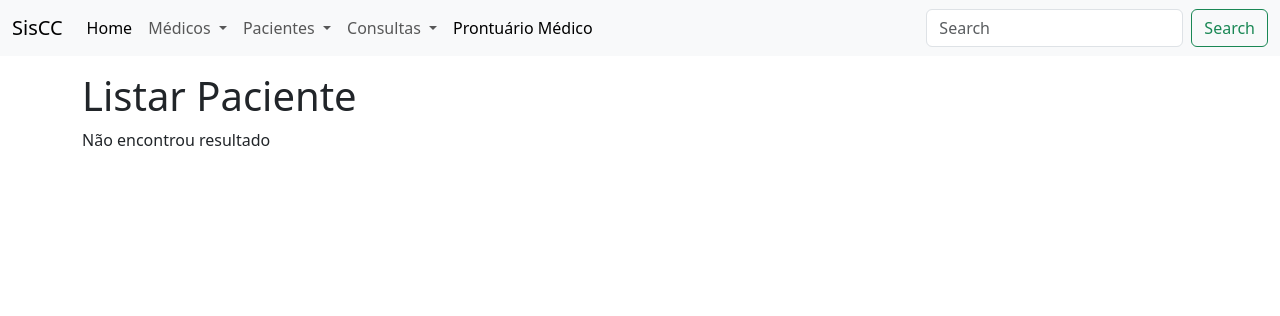
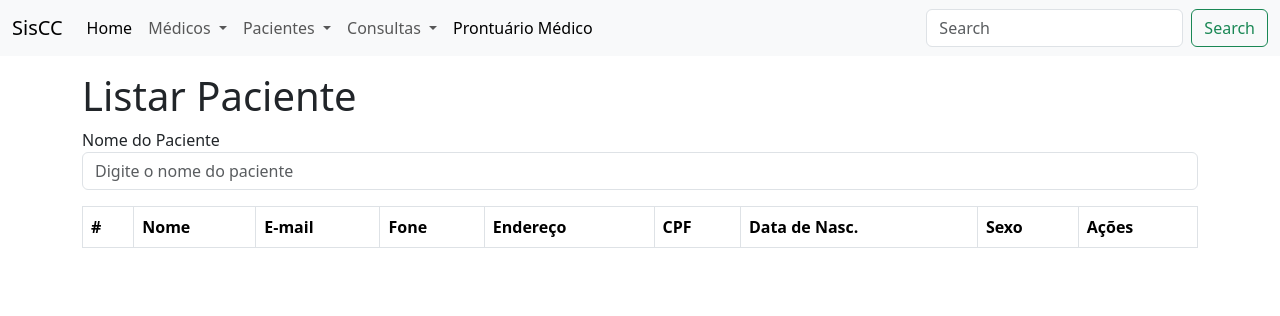
Before and after one commit to RafaelMelo23/SysClinica, a PHP site: page /index.php?page=listar-paciente in a window 1280 px wide. Shown: the top 316 px of the page. Run offline with PHP 8.4, Linux system fonts and the light colour scheme; data that the repository does not hold is empty.

Commit message:
Teste paciente id

```diff
--- a/buscar-paciente.php
+++ b/buscar-paciente-prontuario.php
@@ -4,6 +4,7 @@
 
 
     $nomePaciente = $_GET['nome_paciente'];
+
 
 
     $sql = "SELECT * FROM paciente WHERE nome_paciente LIKE '%{$nomePaciente}%'";
@@ -16,7 +17,7 @@
 
 
     while ($row = mysqli_fetch_array($result)) {
-        $output[] = $row['nome_paciente'];
+        $output[] = $row['nome_paciente'] . ' - ' . $row['id_paciente'];
     }
 
 
--- a/index.php
+++ b/index.php
@@ -107,6 +107,12 @@
 						case 'salvar-consulta':
 							include('salvar-consulta.php');
 							break;
+						case 'prontuario-medico':
+							include('prontuario-medico.php');
+							break;
+						case 'listar-prontuario':
+							include('listar-prontuario.php');
+							break;
 
 						default:
 							include('home.php');
--- a/listar-paciente.php
+++ b/listar-paciente.php
@@ -1,47 +1,82 @@
 <h1>Listar Paciente</h1>
-<?php
-	$sql = "SELECT * FROM paciente";
 
-	$res = $conn->query($sql);
+<div class="form-group mb-3">
+    <label for="paciente_nome">Nome do Paciente</label>
+    <input type="text" id="paciente_nome" name="paciente_nome" class="form-control" placeholder="Digite o nome do paciente" onkeyup="buscarPacientes()" required>
+</div>
 
-	$qtd = $res->num_rows;
+<div id="resultados">
+    <p id="qtd-resultados"></p>
+    <table id="tabela-pacientes" class="table table-bordered table-striped table-hover">
+        <thead>
+            <tr>
+                <th>#</th>
+                <th>Nome</th>
+                <th>E-mail</th>
+                <th>Fone</th>
+                <th>Endereço</th>
+                <th>CPF</th>
+                <th>Data de Nasc.</th>
+                <th>Sexo</th>
+                <th>Ações</th>
+            </tr>
+        </thead>
+        <tbody>
 
-	if($qtd > 0){
-		print "<p>Encontrou <b>$qtd</b> resultado(s)</p>";
-		print "<table class='table table-bordered table-striped table-hover'>";
-		print "<tr>";
-		print "<th>#</th>";
-		print "<th>Nome</th>";
-		print "<th>E-mail</th>";
-		print "<th>Fone</th>";
-		print "<th>Endereço</th>";
-		print "<th>CPF</th>";
-		print "<th>Data de Nasc.</th>";
-		print "<th>Sexo</th>";
-		print "<th>Ações</th>";
-		print "</tr>";
-		while ($row = $res->fetch_object()) {
-			if($row->sexo_paciente=="m"){
-				$sexo = "Masculino";
-			}else{
-				$sexo = "Feminino";
-			}
-			print "<tr>";
-			print "<td>".$row->id_paciente."</td>";
-			print "<td>".$row->nome_paciente."</td>";
-			print "<td>".$row->email_paciente."</td>";
-			print "<td>".$row->fone_paciente."</td>";
-			print "<td>".$row->endereco_paciente."</td>";
-			print "<td>".$row->cpf_paciente."</td>";
-			print "<td>".$row->dt_nasc_paciente."</td>";
-			print "<td>".$sexo."</td>";
-			print "<td>
-						<button class='btn btn-success' onclick=\"location.href='?page=editar-paciente&id_paciente=".$row->id_paciente."';\">Editar</button>
-						<button class='btn btn-danger' onclick=\"if(confirm('Tem certeza que deseja excluir')){location.href='?page=salvar-paciente&acao=excluir&id_paciente=".$row->id_paciente."';}else{false;}\">Excluir</button>
-				   </td>";
-			print "</tr>";
-		}
-		print "</table>";
-	}else{
-		print "Não encontrou resultado";
-	}
+        </tbody>
+    </table>
+</div>
+
+<script>
+    function buscarPacientes() {
+        const nomePaciente = document.getElementById('paciente_nome').value;
+        const tabelaPacientes = document.getElementById('tabela-pacientes').querySelector('tbody');
+        const qtdResultados = document.getElementById('qtd-resultados');
+
+
+        fetch(`buscar-paciente-listar.php?nome_paciente=${encodeURIComponent(nomePaciente)}`)
+            .then(response => {
+                if (!response.ok) {
+                    throw new Error('Erro ao buscar pacientes');
+                }
+                return response.json();
+            })
+            .then(data => {
+                tabelaPacientes.innerHTML = '';
+
+                if (data.length > 0) {
+                    qtdResultados.textContent = `Encontrou ${data.length} resultado(s)`;
+
+
+                    data.forEach(paciente => {
+                        const row = document.createElement('tr');
+
+                        const sexo = (paciente.sexo_paciente === 'm') ? 'Masculino' : 'Feminino';
+
+                        row.innerHTML = `
+                            <td>${paciente.id_paciente}</td>
+                            <td>${paciente.nome_paciente}</td>
+                            <td>${paciente.email_paciente}</td>
+                            <td>${paciente.fone_paciente}</td>
+                            <td>${paciente.endereco_paciente}</td>
+                            <td>${paciente.cpf_paciente}</td>
+                            <td>${paciente.dt_nasc_paciente}</td>
+                            <td>${sexo}</td>
+                            <td>
+                                <button class='btn btn-success' onclick="location.href='?page=editar-paciente&id_paciente=${paciente.id_paciente}';">Editar</button>
+                                <button class='btn btn-danger' onclick="if(confirm('Tem certeza que deseja excluir?')){location.href='?page=salvar-paciente&acao=excluir&id_paciente=${paciente.id_paciente}';}else{false;}">Excluir</button>
+                                <button class='btn btn-primary' onclick="location.href='?page=listar-prontuario&id_paciente=${paciente.id_paciente}';">Prontuário</button>
+                            </td>
+                        `;
+
+                        tabelaPacientes.appendChild(row);
+                    });
+                } else {
+                    qtdResultados.textContent = 'Não encontrou resultado';
+                }
+            })
+            .catch(error => {
+                console.error('Erro ao buscar pacientes:', error);
+            });
+    }
+</script>
```
Also changed, not shown: buscar-paciente-listar.php (added, +22 -0 lines), listar-prontuario.php (added, +47 -0 lines), prontuario-medico.php (+21 -17 lines), prontuario_processamento.php (+27 -0 lines).
